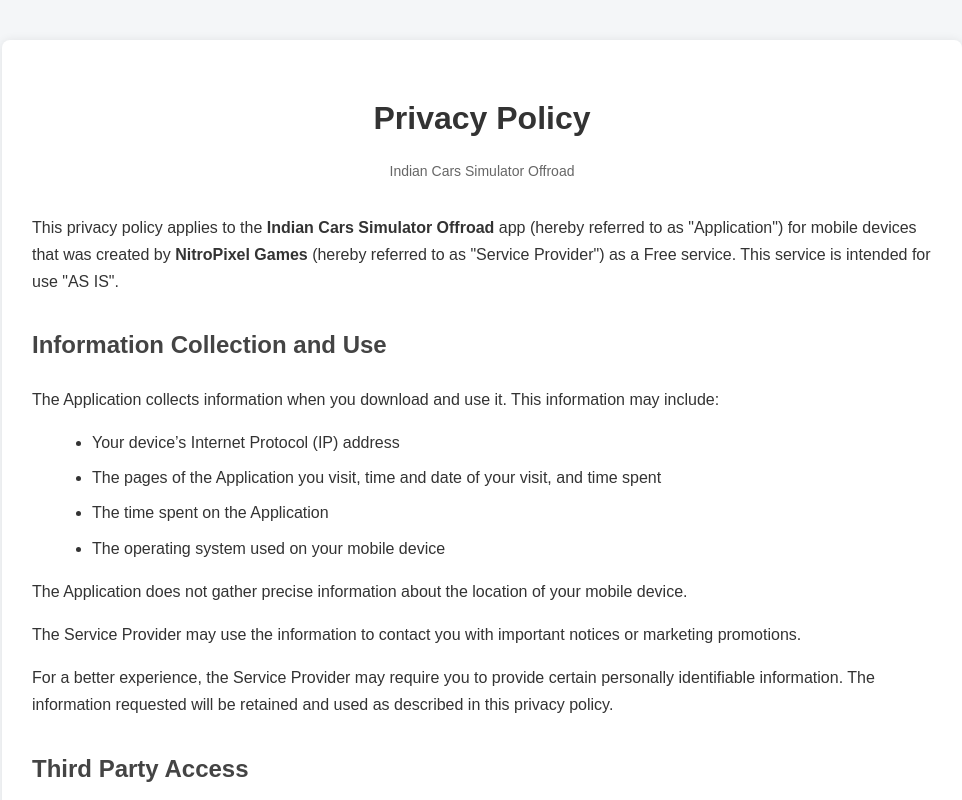
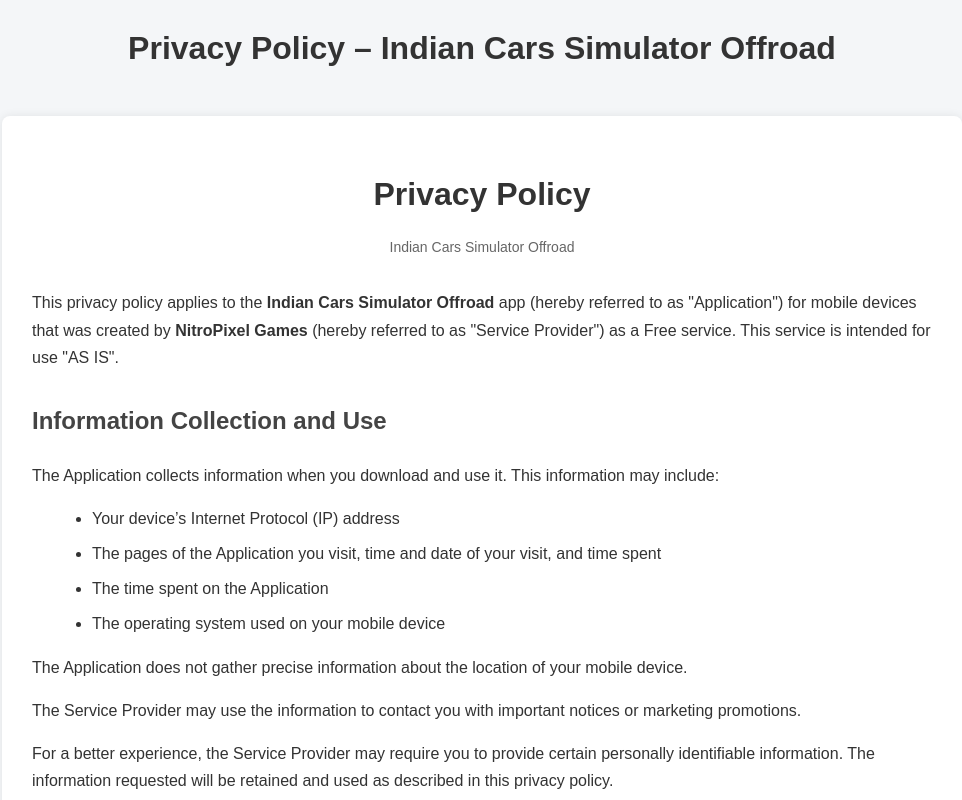
Before and after one commit to nitropixelgames001-oss/privacy-policy, a plain HTML site: page index.html in a window 1280 px wide. Shown: the top 800 px of the page, without its empty margins (158-1120 px from the left). Drawn offline with Linux system fonts and the light colour scheme.

Commit message:
Update index.html

```diff
--- a/index.html
+++ b/index.html
@@ -2,7 +2,7 @@
 <html lang="en">
 <head>
   <meta charset="UTF-8">
-  <title>Privacy Policy Indian Cars Simulator Offroad</title>
+  <h1>Privacy Policy – Indian Cars Simulator Offroad</h1>
   <meta name="viewport" content="width=device-width, initial-scale=1.0">
 
   <style>
```
